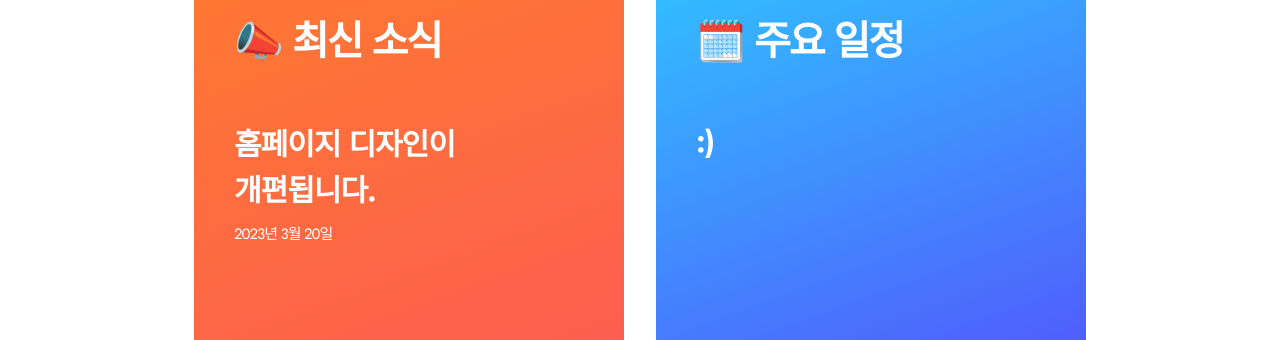
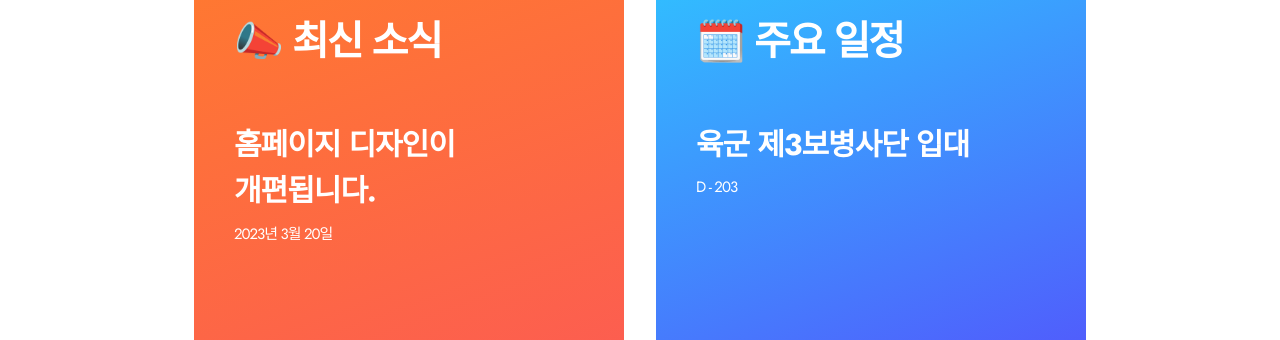
Before and after one commit to gyeongent/gyeongnet, a React (Create React App) app: page / in a window 1280 px wide. Shown: the part 612-952 px from the top of the page. Built offline with nearby package versions, Linux system fonts and the light colour scheme; a web font is replaced by a local one.

Commit message:
Update home.js

```diff
--- a/src/componenets/home.js
+++ b/src/componenets/home.js
@@ -52,7 +52,7 @@ function NewsTapContents(props) {
 function Newslist(props) {
     return (
         <>
-            <Link to={'/news/' + props.link }>
+            <Link to={ props.link }>
                 <div className="HNContents_Box">
                     <div className='HNewsContents'>
                         { props.hntitle }
@@ -77,7 +77,7 @@ function NewsTap(props) {
                 dateId = { props.dateId }
             />
             <div className='HNewsMore'>
-                <Link to="/news">
+                <Link to={ props.moreLink }>
                     더보기
                 </Link>
             </div>
@@ -87,25 +87,29 @@ function NewsTap(props) {
 
 function AllNews() {
 
-    let [setTitle] = useState([
-        ':)'
-    ])
+    const setDate = new Date("2023-06-27T00:00:00+0900");
+    const nowDate = new Date();
+    const distanceDate = setDate.getTime() - nowDate.getTime();
+    const day = Math.floor(distanceDate/(1000*60*60*24))
 
     return(
         <div className="HomeTop">
             <NewsTap
                 bgcolor="peach"
                 tapName="📣 최신 소식"
-                linkto={ newsjson.newsinfo[0].date }
+                linkto={ '/news/' + newsjson.newsinfo[0].date }
                 newsTitle={ newsjson.newsinfo[0].title }
                 newsDate={ newsjson.newsinfo[0].ogdate }
+                moreLink={'/news'}
             />
             <NewsTap
                 bgcolor="sea"
                 tapName="🗓️ 주요 일정"
                 dateId="singleDate"
-                newsTitle={ setTitle[0] }
+                newsTitle={'육군 제3보병사단 입대'}
+                newsDate={`D - ${day}`}
                 linkto={""}
+                moreLink={''}
             />
         </div>
     );
```
